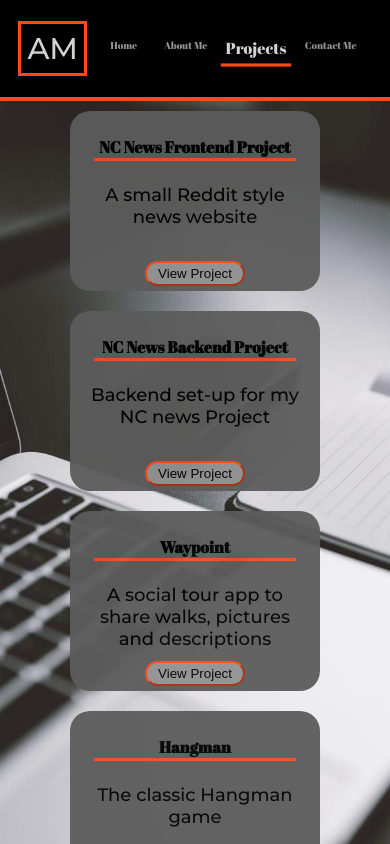
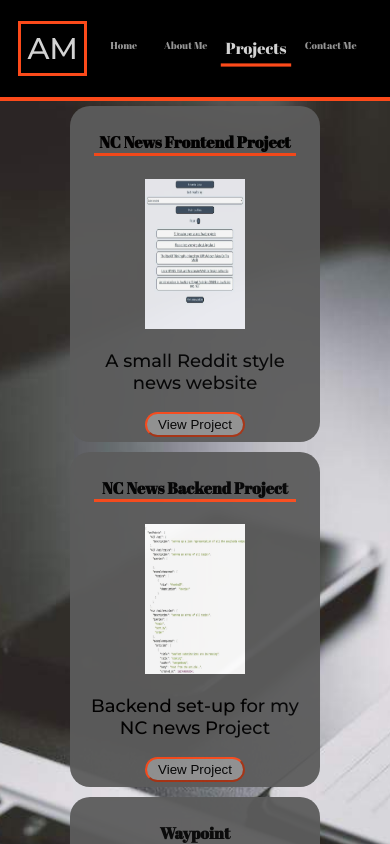
Before and after one commit to AnthonyMcGreal/portfolio, a React (Create React App) app: page /projects in a window 390 px wide. Built offline with nearby package versions, Linux system fonts and the light colour scheme.

Commit message:
changed mobile projects page styling

```diff
--- a/src/App.css
+++ b/src/App.css
@@ -455,7 +455,7 @@ a.linkedInLink :active {
   }
 
   .projectsContainer {
-    height: 800px;
+    height: fit-content;
   }
 
   .projectsContentContainer {
@@ -465,7 +465,7 @@ a.linkedInLink :active {
   .projectBox {
     width: 250px;
     min-width: 200px;
-    height: 180px;
+    height: fit-content;
   }
 
   .projectContent h1 {
@@ -473,7 +473,16 @@ a.linkedInLink :active {
   }
 
   .projectContent img {
-    display: none;
+    width: 100px;
+    height: 150px;
+  }
+
+  .projectButton {
+    position: relative;
+    left: auto;
+    transform: none;
+    bottom: auto;
+    margin-bottom: 5px;
   }
 
   .contactMeContainer {
--- a/src/components/Contact.jsx
+++ b/src/components/Contact.jsx
@@ -52,7 +52,7 @@ const Contact = () => {
                 <animated.div style={enter} className="contactMeContentBackGround">
                     <animated.div style={fadeDetails} className="contactMeContent">
                     <h1>Contact Me</h1>
-                    <p>If you would like to get in touch with me via the following methods:</p>
+                    <p>If you would like to get in touch, contact me via the following methods:</p>
                     <div className="details">
                         <animated.img style={fadeEmailIcon } className="email" src={emailIcon} alt="email" />
                         <animated.p style={fadeEmailAddress} className="emailAddress">anthonymcgreal@hotmail.co.uk</animated.p>
```
